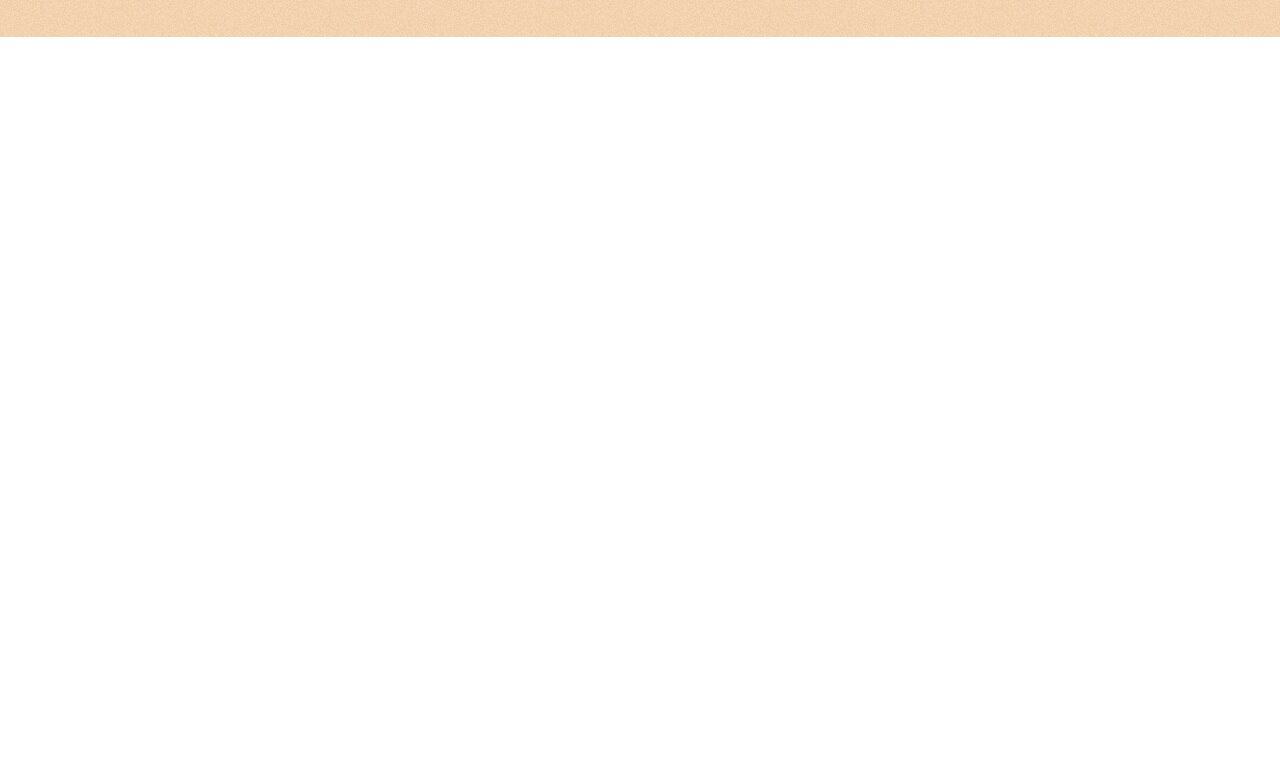
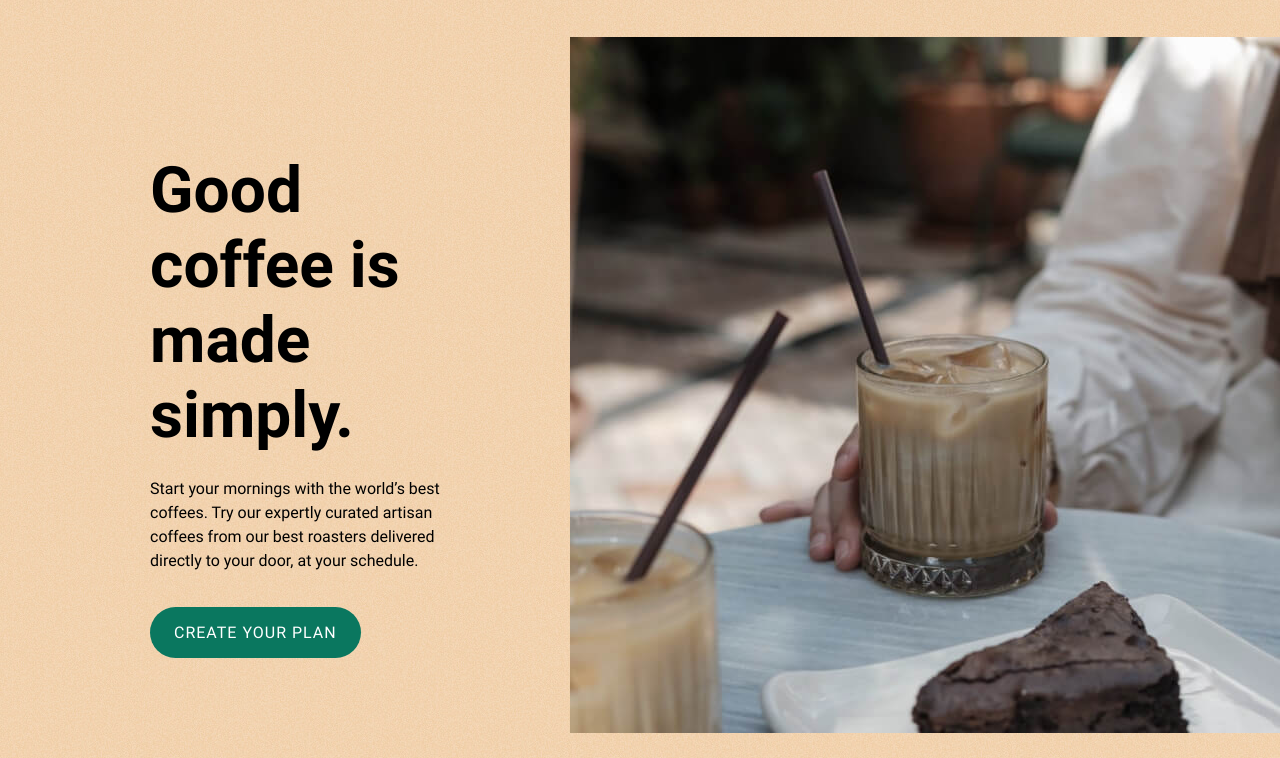
Before and after one commit to Amirilloh05/Coffe-roaster, a plain HTML site: page index.html in a window 1280 px wide. Shown: the part 67-825 px from the top of the page. Before the commit the page ends 800 px from the top, so only its background shows below. Drawn offline with Linux system fonts and the light colour scheme.

Commit message:
Add hero section in index

```diff
--- a/css/styles.css
+++ b/css/styles.css
@@ -33,8 +33,13 @@
 :root{
   --text-black:#333;
   --green:#0a775f;
+  --green-80:rgba(10, 119, 68, 0.8);
+  --green-60:#rgba(10, 119, 68, 0.6);
   --orange: #c99b67;
+  --light-orange:#f3d7b7;
+
   --outline-color:var(--green);
+  --light-orange: ;
 }
 
 
@@ -71,6 +76,52 @@ body {
   outline-offset: 2px;
 }
 
+/* BUTTON */
+.button {
+display: inline-block;
+padding: 16px 24px;
+border: 0;
+border-radius: 100px;
+font-size: 16px;
+line-height:normal ;
+font-weight: medium;
+cursor: pointer;
+text-decoration: none;
+text-transform: uppercase;
+letter-spacing: 1px;
+white-space: nowrap;
+}
+
+.button-green {
+  color:#fff ;
+background-color:var(--green);
+}
+
+
+.button-green:hover{
+  background-color: var(--green-80);
+}
+
+
+.button-green:active{
+  background-color: var(--green-60);
+}
+
+
+.button-orange{
+  background-color: var(--orange);
+
+}
+
+
+.button-orange:hover{
+  opacity: 0.8;
+}
+
+
+.button-orange:active{
+  opacity: 0.6;
+}
 
 img {
   max-width: 100%;
@@ -98,7 +149,7 @@ img {
 /* SITE-HEADER-INTRO-WRAPPER */
 .site-header-hero-wrapper{
   background-image: url("../img/site-header-intro-bg.jpg");
-
+background-color:var(--light-orange) ;
 }
 
 
@@ -139,6 +190,7 @@ img {
 
 
 .site-header-img {
+
   width: 235px;
   height: 24px;
   object-fit: contain;
@@ -186,6 +238,67 @@ opacity: 0.6;;
 }
 
 
+/* HERO */
+.hero-container {
+display: flex;
+padding-left: 0;
+padding-right: 0;
+}
+
+
+.hero-info-wrapper{
+  width: 100%;
+max-width: 730px;
+padding-top: 116px;
+padding-bottom: 100px;
+padding-left: 150px;
+padding-right: 116px;
+
+}
+.hero-heading {
+  margin-top: 0;
+  margin-bottom: 24px;
+  font-size: 64px;
+  line-height: normal;
+  font-weight: bold;
+color: #000;
+
+}
+
+
+.hero-text {
+  margin-top: 0;
+  margin-bottom: 0;
+color: #000;
+line-height: 1.5;
+font-size: 16px;
+margin-bottom: 34px;
+
+
+}
+
+
+
+.hero-text:not(:last-child) {
+  margin-bottom: 34px;
+}
+
+
+.hero-img {
+width: 710px;
+height: 596px;
+object-fit: cover;
+}
+
+
+.hero-img-index{
+
+height: 696px;
+}
+
+
+
+
 
 
 
--- a/index.html
+++ b/index.html
@@ -37,6 +37,21 @@
     </header>
 
 
+    <!-- HERO -->
+    <div class="hero">
+      <div class="hero-container container ">
+        <div class="hero-info-wrapper">
+          <h1 class="hero-heading">Good coffee
+            is made simply.</h1>
+            <p class="hero-text">Start your mornings with the world’s best coffees. Try our expertly curated artisan coffees from our best roasters delivered directly to your door, at your schedule.</p>
+            <a class="button button-green" href="#">Create your plan</a>
+        </div>
+                      <img class="hero-img hero-img-index" src="img/index-hero-img.jpg" alt="Hero img" width="710" height="696" srcset="img/index-hero-img.jpg 1x, img/index-hero-img@2xjpg 2x "  >
+          </div>
+      </div>
+    </div>
+
+
   </div>
 
 
```
Also changed, not shown: img/index-hero-img.jpg (added), img/index-hero-img@2x.jpg (added).
